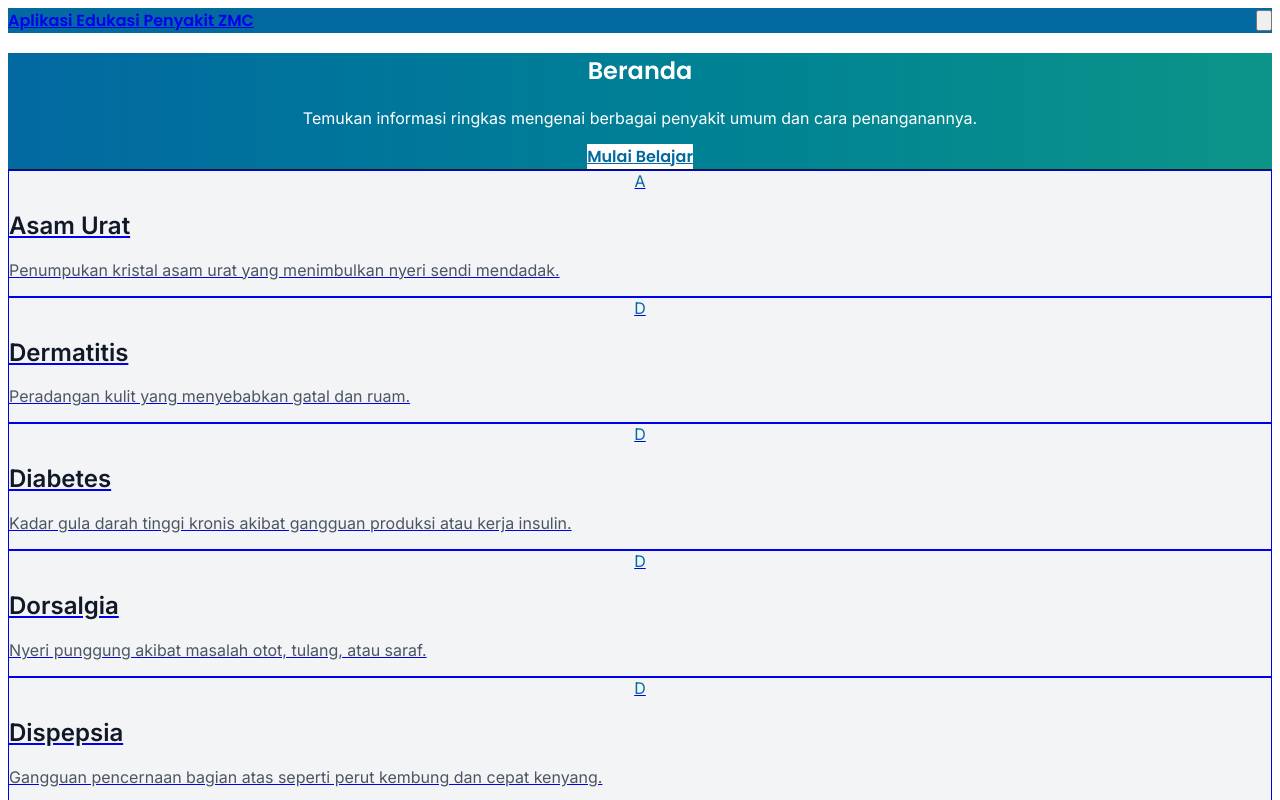
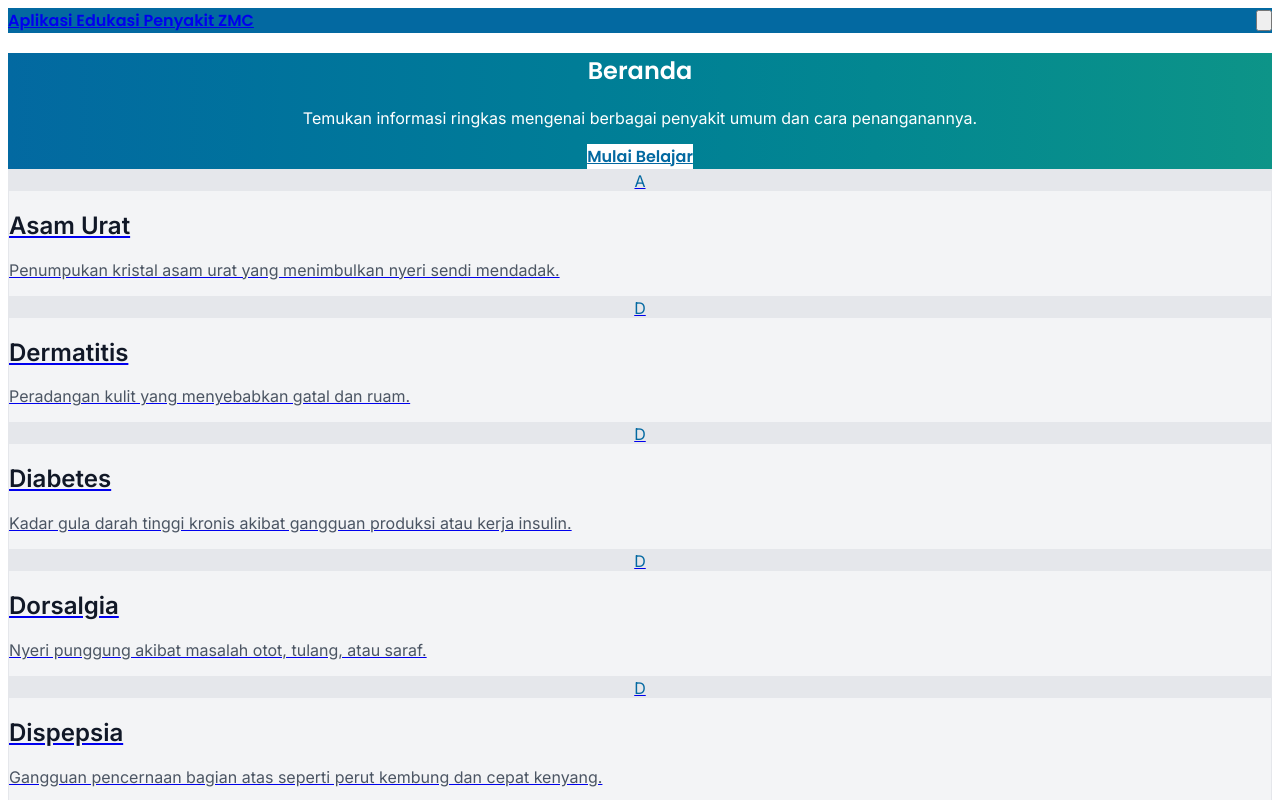
Before and after one commit to psychoMetryx/zmcEdukasi, a React (Vite) app: page / in a window 1280 px wide. Shown: the top 800 px of the page. Built offline with nearby package versions, Linux system fonts and the light colour scheme.

Commit message:
fix: preserve surfaceMuted utilities

```diff
--- a/src/index.css
+++ b/src/index.css
@@ -7,7 +7,7 @@
   --color-brand-accent: #0d9488;
   --color-brand-background: #ffffff;
   --color-brand-surface: #f3f4f6;
-  --color-brand-surface-muted: #e5e7eb;
+  --color-brand-surfaceMuted: #e5e7eb;
   --color-brand-foreground: #111827;
   --color-brand-secondary: #374151;
   --color-brand-muted: #4b5563;
```
